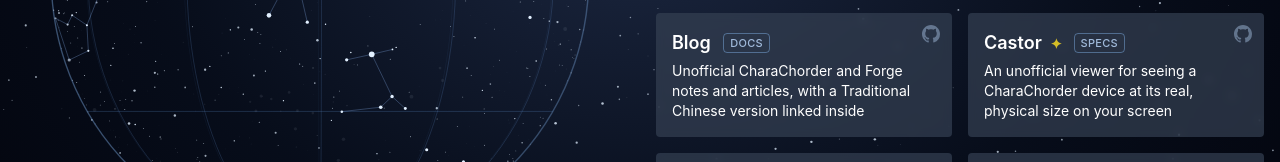
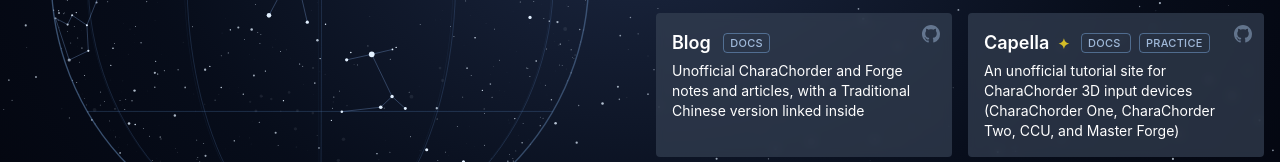
Before and after one commit to andy23512/andy23512.github.io, an Astro site: page / in a window 1280 px wide. Shown: the part 447-609 px from the top of the page. Built offline with nearby package versions, Linux system fonts and the light colour scheme; Astro itself is replaced by a stand-in of ours.

Commit message:
Add Capella to project list

```diff
--- a/src/data/stars.ts
+++ b/src/data/stars.ts
@@ -113,7 +113,7 @@
 	{ ra: 6.399, dec: -52.696, mag: -0.74, name: 'Canopus' },
 	{ ra: 14.261, dec: 19.182, mag: -0.05, name: 'Arcturus', key: 'arcturus' },
 	{ ra: 18.615, dec: 38.784, mag: 0.03, name: 'Vega' },
-	{ ra: 5.278, dec: 45.998, mag: 0.08, name: 'Capella' },
+	{ ra: 5.278, dec: 45.998, mag: 0.08, name: 'Capella', key: 'capella' },
 	{ ra: 7.655, dec: 5.225, mag: 0.34, name: 'Procyon' },
 	{ ra: 1.629, dec: -57.237, mag: 0.46, name: 'Achernar' },
 	{ ra: 19.846, dec: 8.868, mag: 0.77, name: 'Altair' },
--- a/src/pages/index.astro
+++ b/src/pages/index.astro
@@ -102,6 +102,14 @@
 		url: 'https://andy23512.github.io/charachorder-docs/',
 		repo: 'https://github.com/andy23512/charachorder-docs',
 		badges: ['Docs'],
+	},
+	{
+		title: 'Capella',
+		description: 'An unofficial tutorial site for CharaChorder 3D input devices (CharaChorder One, CharaChorder Two, CCU, and Master Forge)',
+		url: 'https://andy23512.github.io/capella/',
+		repo: 'https://github.com/andy23512/capella',
+		star: 'capella',
+		badges: ['Docs', 'Practice'],
 	},
 	{
 		title: 'Chorder\'s Almanac',
```
